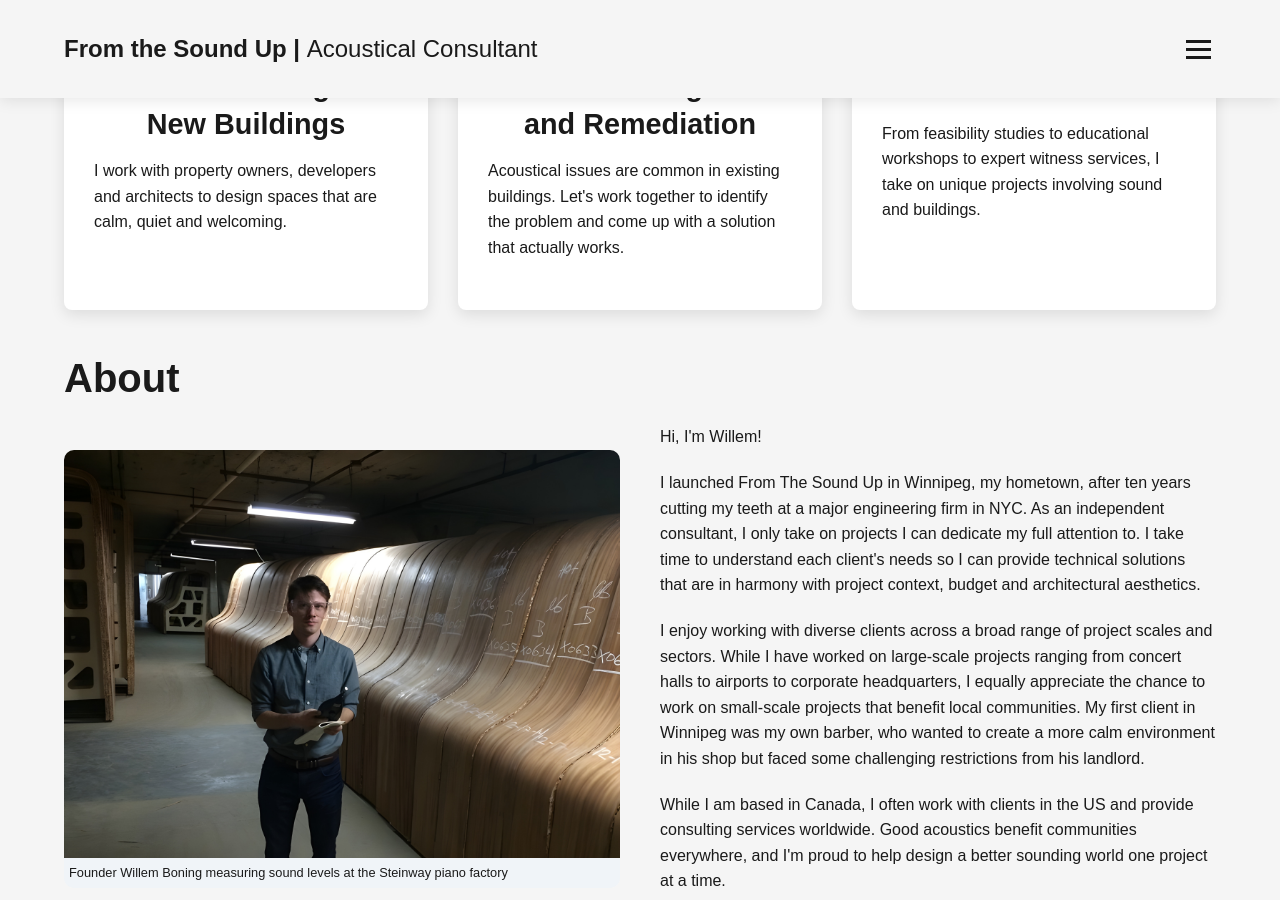
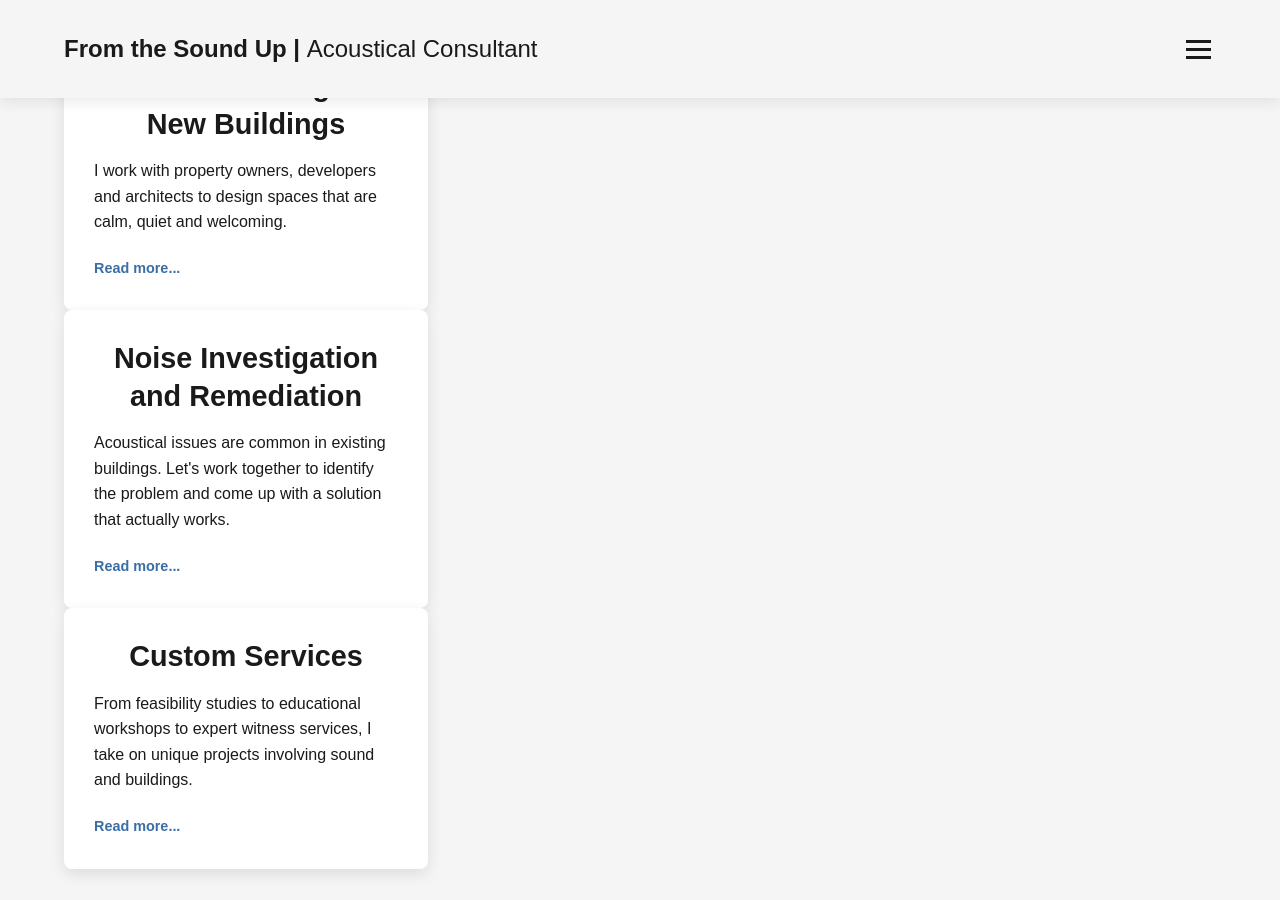
Before and after one commit to woa100/acousticswebsite, a Jekyll site: the page built from index.html, in a window 1280 px wide and 900 px high, scrolled down 1060 px. Built offline with Jekyll 4.4.1, drawn with Linux system fonts in a browser that asks for light colours.

Commit message:
Update index.html - services boxes

```diff
--- a/index.html
+++ b/index.html
@@ -45,21 +45,23 @@ meta: |
             <h2>Services</h2>
             <p>I consult on all aspects of sound in the built environment, from room acoustics to sound isolation to mechanical and environmental noise control. Here are three ways I can help you:</p>
 
-            <div class="services-container">
         <div class="service-box">
             <h3>Acoustical Design for New Buildings</h3>
             <p>I work with property owners, developers and architects to design spaces that are calm, quiet and welcoming.
             </p>
+            <a href="/services-newbuild" class="read-more-link">Read more...</a>
         </div>
 
         <div class="service-box">
             <h3>Noise Investigation and Remediation</h3>
             <p>Acoustical issues are common in existing buildings. Let's work together to identify the problem and come up with a solution that actually works. </p>
+            <a href="/services-investigation" class="read-more-link">Read more...</a>
         </div>
 
         <div class="service-box">
             <h3>Custom Services</h3>
             <p>From feasibility studies to educational workshops to expert witness services, I take on unique projects involving sound and buildings.</p>
+            <a href="/services-custom" class="read-more-link">Read more...</a>
         </div>
        </div>
         </div>
```
Lines whose indentation alone changed are shown as unchanged.
